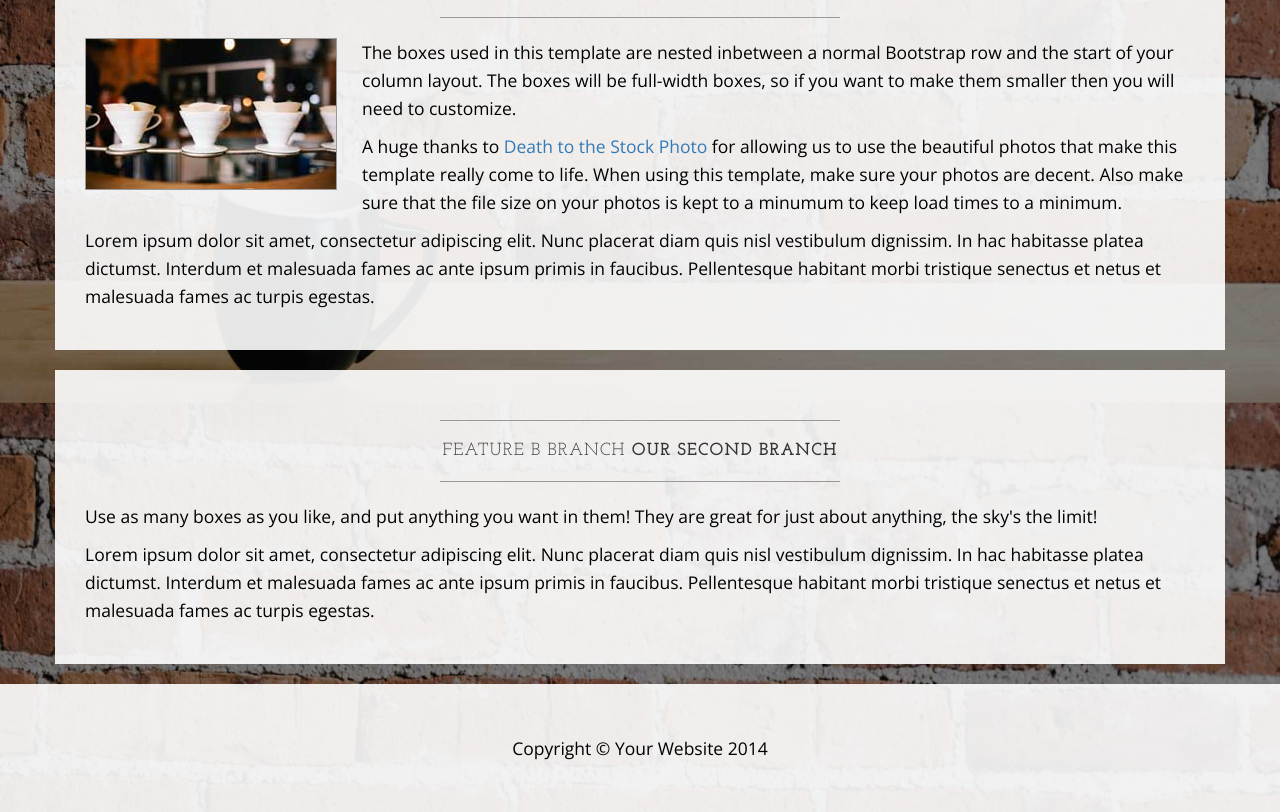
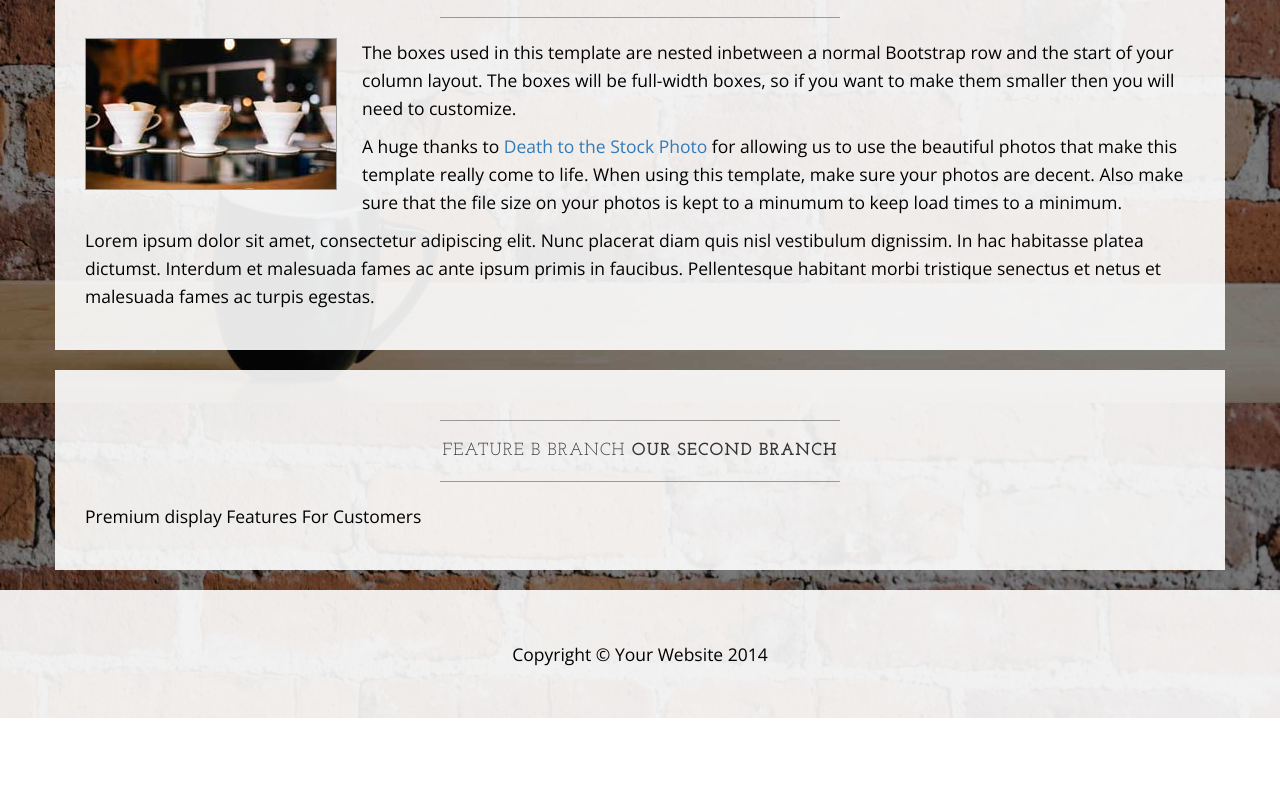
Before and after one commit to VisalSFDC/Learnable-Git-Course, a plain HTML site: page index.html in a window 1280 px wide. Shown: the part 1197-2009 px from the top of the page. After the commit the page ends 1915 px from the top, so only its background shows below. Drawn offline with nearby package versions, Linux system fonts and the light colour scheme.

Commit message:
Edited paragraph on feature B

```diff
--- a/index.html
+++ b/index.html
@@ -144,8 +144,7 @@
                         <strong>Our second branch</strong>
                     </h2>
                     <hr>
-                    <p>Use as many boxes as you like, and put anything you want in them! They are great for just about anything, the sky's the limit!</p>
-                    <p>Lorem ipsum dolor sit amet, consectetur adipiscing elit. Nunc placerat diam quis nisl vestibulum dignissim. In hac habitasse platea dictumst. Interdum et malesuada fames ac ante ipsum primis in faucibus. Pellentesque habitant morbi tristique senectus et netus et malesuada fames ac turpis egestas.</p>
+                    <p> Premium display Features For Customers </p>
                 </div>
             </div>
         </div>
```
